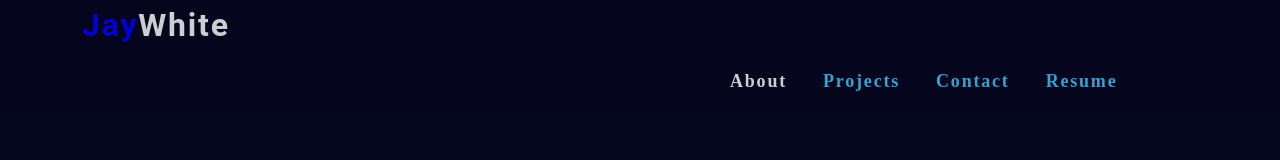
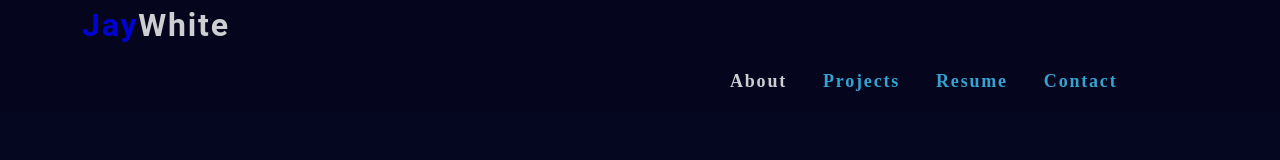
Before and after one commit to JayWhiteBuffalo/react-portfolio, a React (Create React App) app in the folder OneDrive/Desktop/projects/react-portfolio/: page / in a window 1280 px wide. Shown: the top 160 px of the page. Built offline with nearby package versions, Linux system fonts and the light colour scheme.

Commit message:
Switch order of nav tabs

```diff
--- a/OneDrive/Desktop/projects/react-portfolio/src/componets/Nav/index.js
+++ b/OneDrive/Desktop/projects/react-portfolio/src/componets/Nav/index.js
@@ -24,17 +24,16 @@ function Nav (props){
                         </a>
                     </li>
                     <li className="mx-2 headerlink">
+                        <a
+                        onClick={() => setPageSelected('Resume')}
+                        className={pageSelected === "Resume" ? "navActive" : "nav-link"}
+                        >Resume</a>
+                    </li>
+                    <li className="mx-2 headerlink">
                         <a  onClick={() => setPageSelected('Contact')}
                             className={pageSelected === "Contact" ? "navActive" : "nav-link"}
                             >Contact
                         </a>
-                    </li>
-                    <li className="mx-2 headerlink">
-                        <a
-                        onClick={() => setPageSelected('Resume')}
-                        className={pageSelected === "Resume" ? "navActive" : "nav-link"}
-                        >Resume</a>
-
                     </li>
                 </ul>
             </nav>
```
